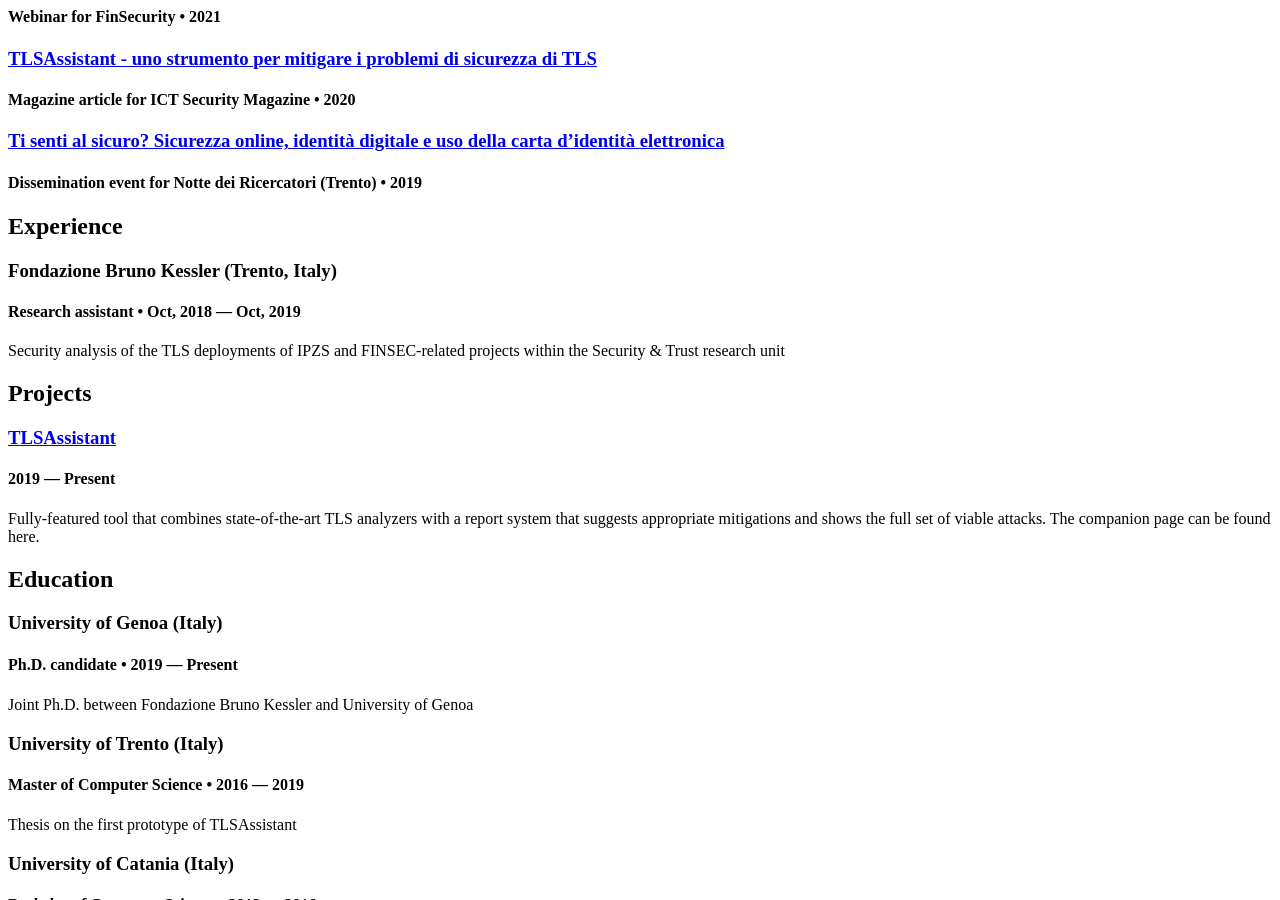
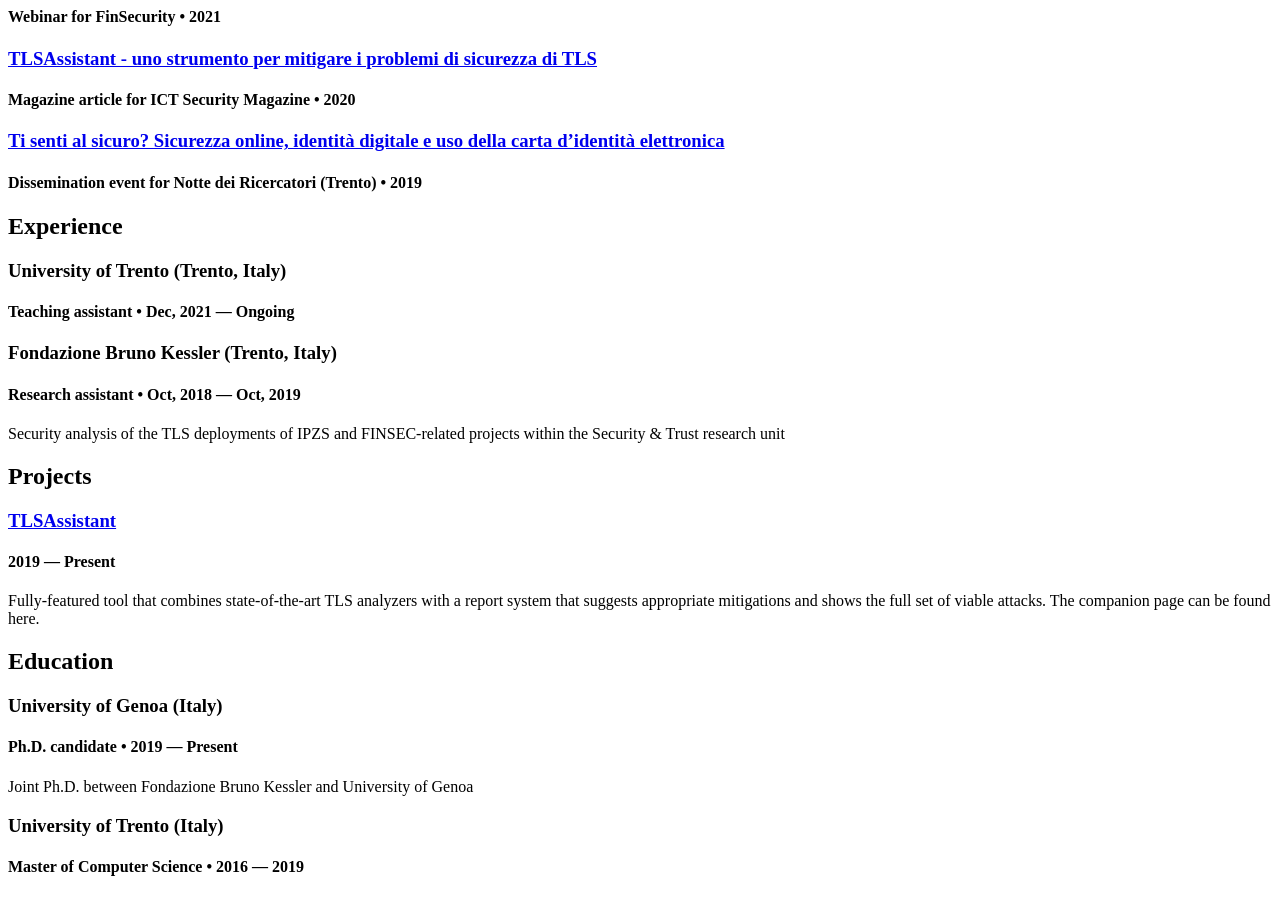
Before and after one commit to NetBender/cv, a Jekyll site: the page built from index.html, in a window 1280 px wide and 900 px high, scrolled down 2241 px. Built offline with Jekyll 4.4.1, drawn with Linux system fonts in a browser that asks for light colours.

Commit message:
Update experience.yml

```diff
--- a/_data/experience.yml
+++ b/_data/experience.yml
@@ -1,4 +1,10 @@
 # Jobs
+- company: University of Trento (Trento, Italy)
+  position: Teaching assistant
+  duration: Dec, 2021 &mdash; Ongoing
+  url: "https://webapps.unitn.it/du/en/Persona/PER0192363/Didattica"
+  #summary:  Security analysis of the TLS deployments of IPZS and FINSEC-related projects within the Security & Trust research unit
+
 - company: Fondazione Bruno Kessler (Trento, Italy)
   position: Research assistant
   duration: Oct, 2018 &mdash; Oct, 2019
```
